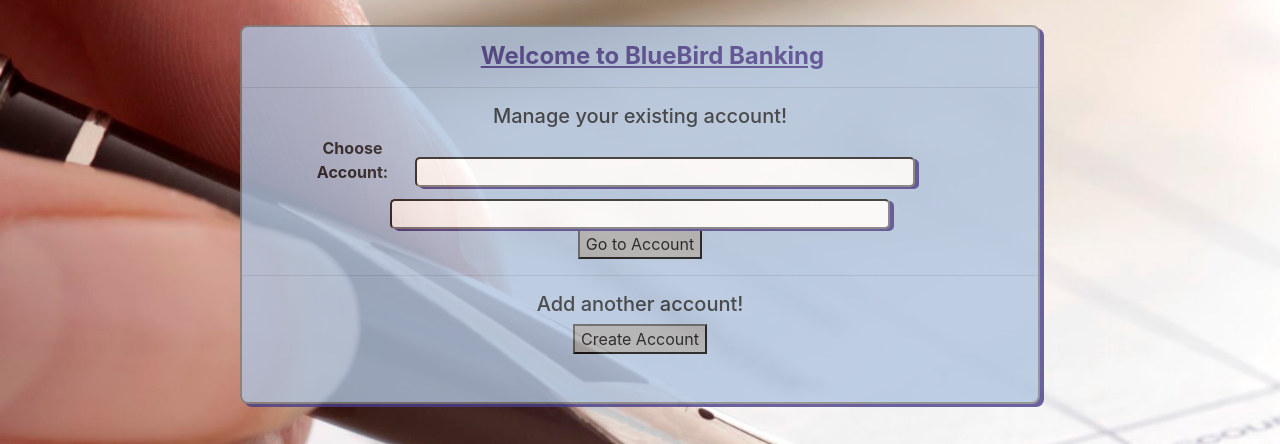
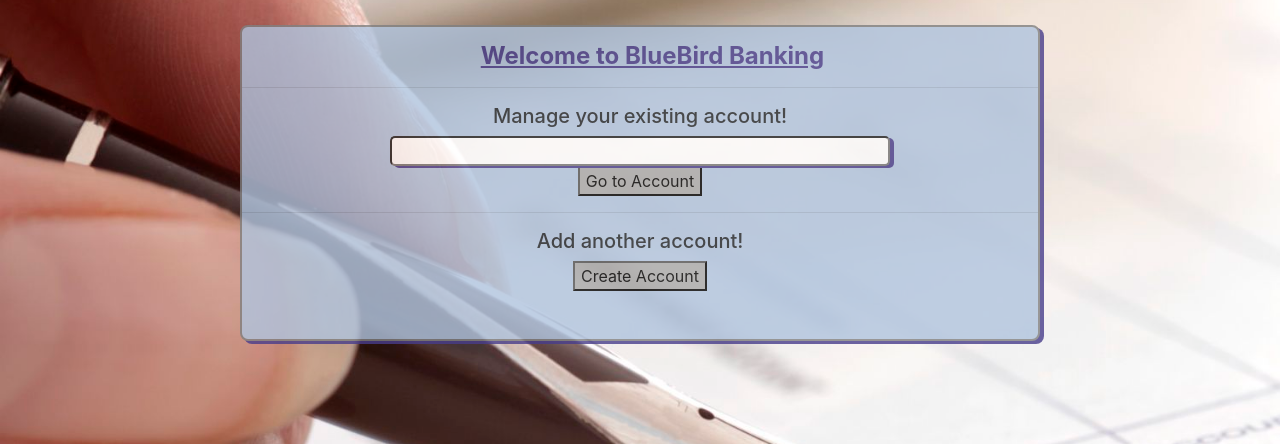
Before and after one commit to ErickLee85/Python-Projects, a Django app: template Django_Checkbook/Checkbook/templates/checkbook/index.html in a window 1280 px wide. Shown: the part 38-482 px from the top of the page. Run offline with Django 4.2, Linux system fonts and the light colour scheme; the template is opened without the code that fills it, so the values that code supplies are empty, except form fields; tables that the repository leaves empty hold one stand-in row (values such as "Sample post"); form fields are guessed from the names that the template uses; some libraries are stand-ins or nearby versions.

Commit message:
Updated index.html
commented out line 10

```diff
--- a/Django_Checkbook/Checkbook/templates/checkbook/index.html
+++ b/Django_Checkbook/Checkbook/templates/checkbook/index.html
@@ -7,7 +7,7 @@
     <div class="text-center">
         <h5>Manage your existing account!</h5>
         <form method="POST">
-            <label id="index-label">Choose Account:</label><input type="text" name="Account"><br>
+            <!--<label id="index-label">Choose Account:</label><input type="text" name="Account"><br>-->
             {% csrf_token %}
             {{ form.account }}
             <button type="submit">Go to Account</button>
```
